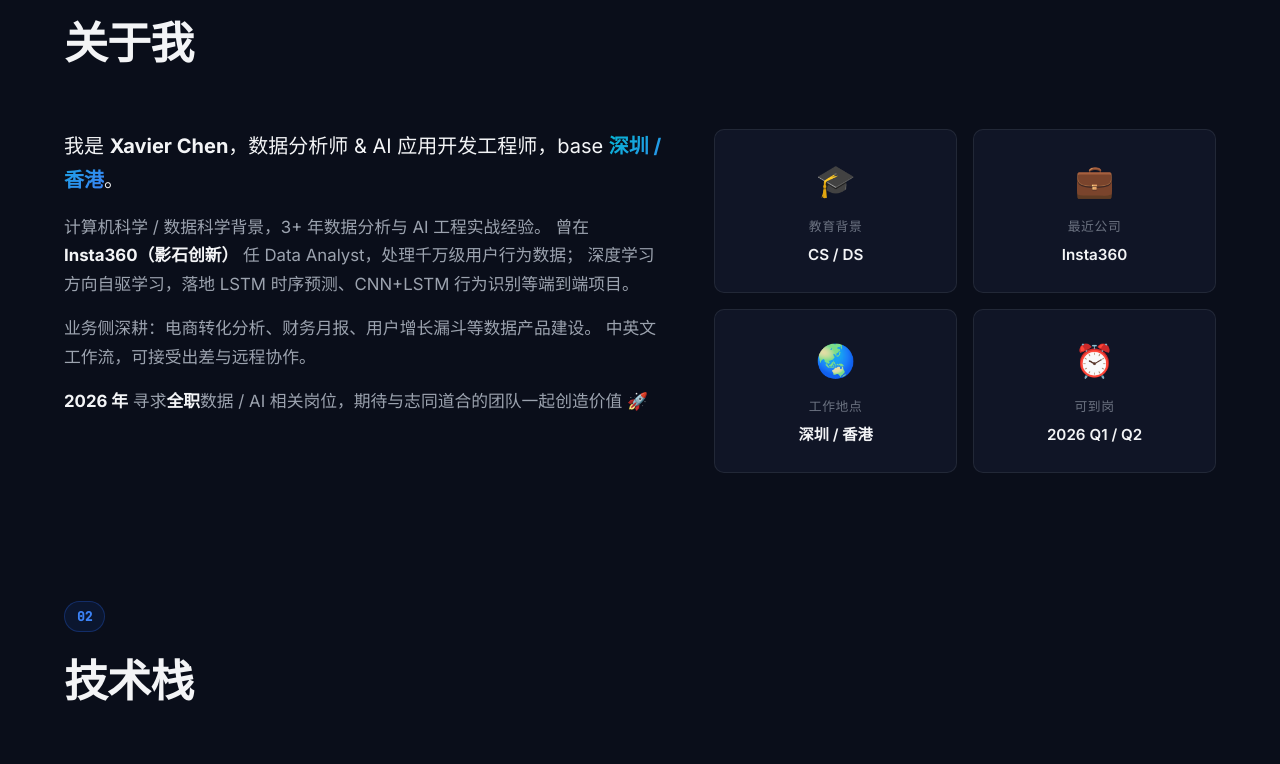
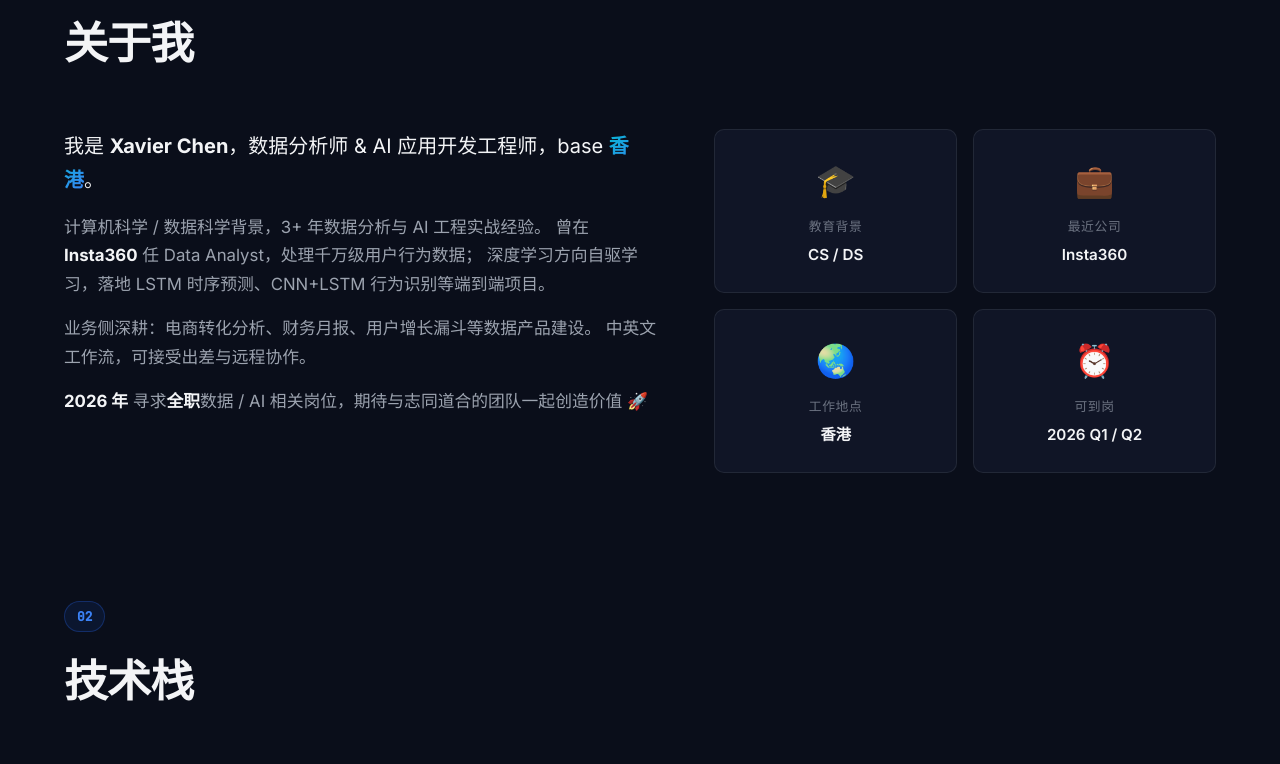
Before and after one commit to chanxaviersy/chanxaviersy.github.io, a plain HTML site: page index.html in a window 1280 px wide. Shown: the part 902-1666 px from the top of the page. Drawn offline with Linux system fonts and the light colour scheme.

Commit message:
fix: 更新地理位置为香港
Co-authored-by: Cursor <cursoragent@cursor.com>

```diff
--- a/index.html
+++ b/index.html
@@ -118,11 +118,11 @@
       <div class="about-grid">
         <div class="about-text">
           <p class="lead">
-            我是 <strong>Xavier Chen</strong>，数据分析师 &amp; AI 应用开发工程师，base <span class="highlight">深圳 / 香港</span>。
+            我是 <strong>Xavier Chen</strong>，数据分析师 &amp; AI 应用开发工程师，base <span class="highlight">香港</span>。
           </p>
           <p>
             计算机科学 / 数据科学背景，3+ 年数据分析与 AI 工程实战经验。
-            曾在 <strong>Insta360（影石创新）</strong> 任 Data Analyst，处理千万级用户行为数据；
+            曾在 <strong>Insta360</strong> 任 Data Analyst，处理千万级用户行为数据；
             深度学习方向自驱学习，落地 LSTM 时序预测、CNN+LSTM 行为识别等端到端项目。
           </p>
           <p>
@@ -148,7 +148,7 @@
           <div class="info-card">
             <div class="info-icon">🌏</div>
             <div class="info-label">工作地点</div>
-            <div class="info-value">深圳 / 香港</div>
+            <div class="info-value">香港</div>
           </div>
           <div class="info-card">
             <div class="info-icon">⏰</div>
@@ -523,7 +523,7 @@
         <div class="contact-card">
           <div class="contact-icon">🌏</div>
           <div class="contact-label">城市</div>
-          <div class="contact-value">深圳 / 香港</div>
+          <div class="contact-value">香港</div>
         </div>
       </div>
 
```
